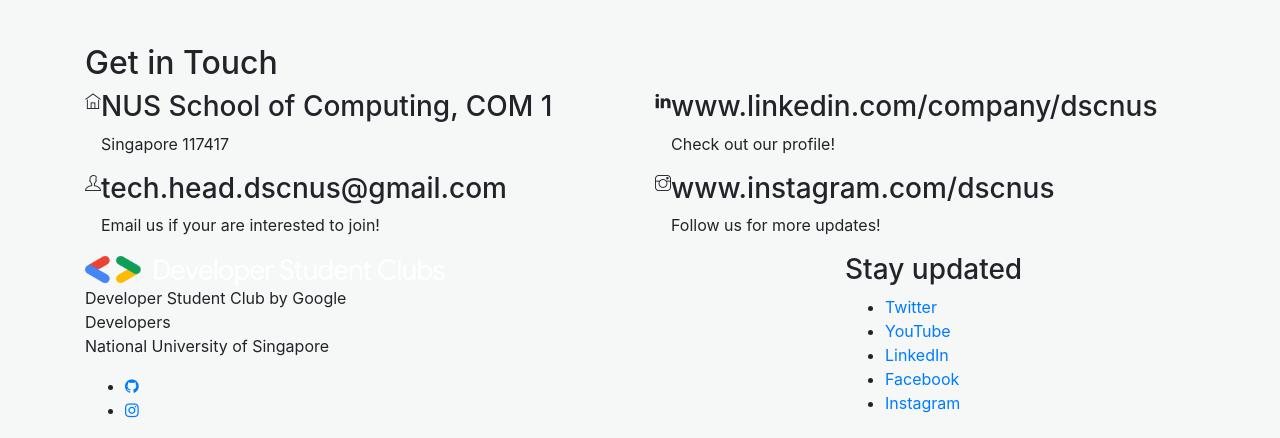
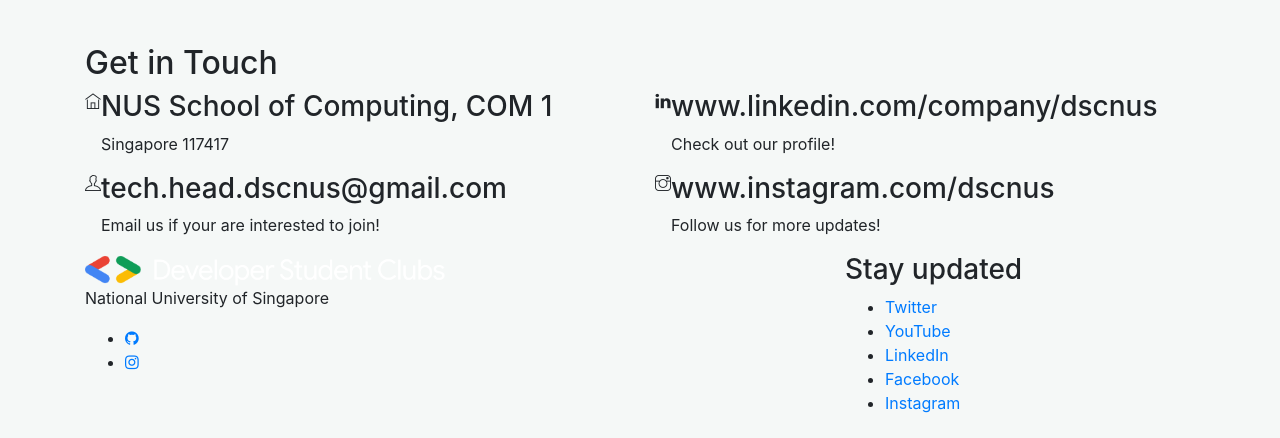
Before and after one commit to DigiPie/dscnustech.github.io, a Jekyll site: the page built from contact.html, in a window 1280 px wide, cut to the strip 615-1053 px from the top of the page. Built offline with Jekyll 4.4.1, drawn with Linux system fonts in a browser that asks for light colours.

Commit message:
Update footer

```diff
--- a/_includes/mainFooter.html
+++ b/_includes/mainFooter.html
@@ -15,7 +15,6 @@
               </a>
             </div>
             <p>
-              Developer Student Club by Google Developers<br />
               National University of Singapore
             </p>
             <div class="socail_links">
```
